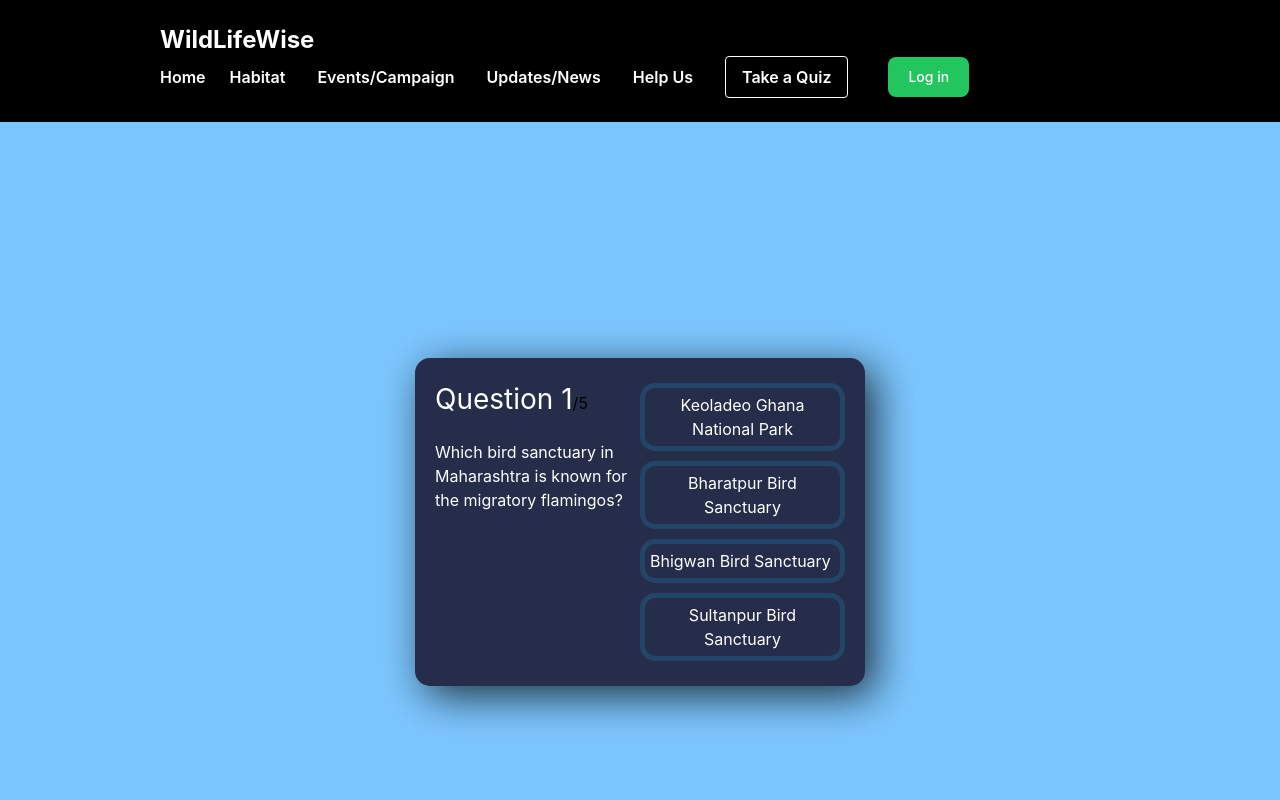
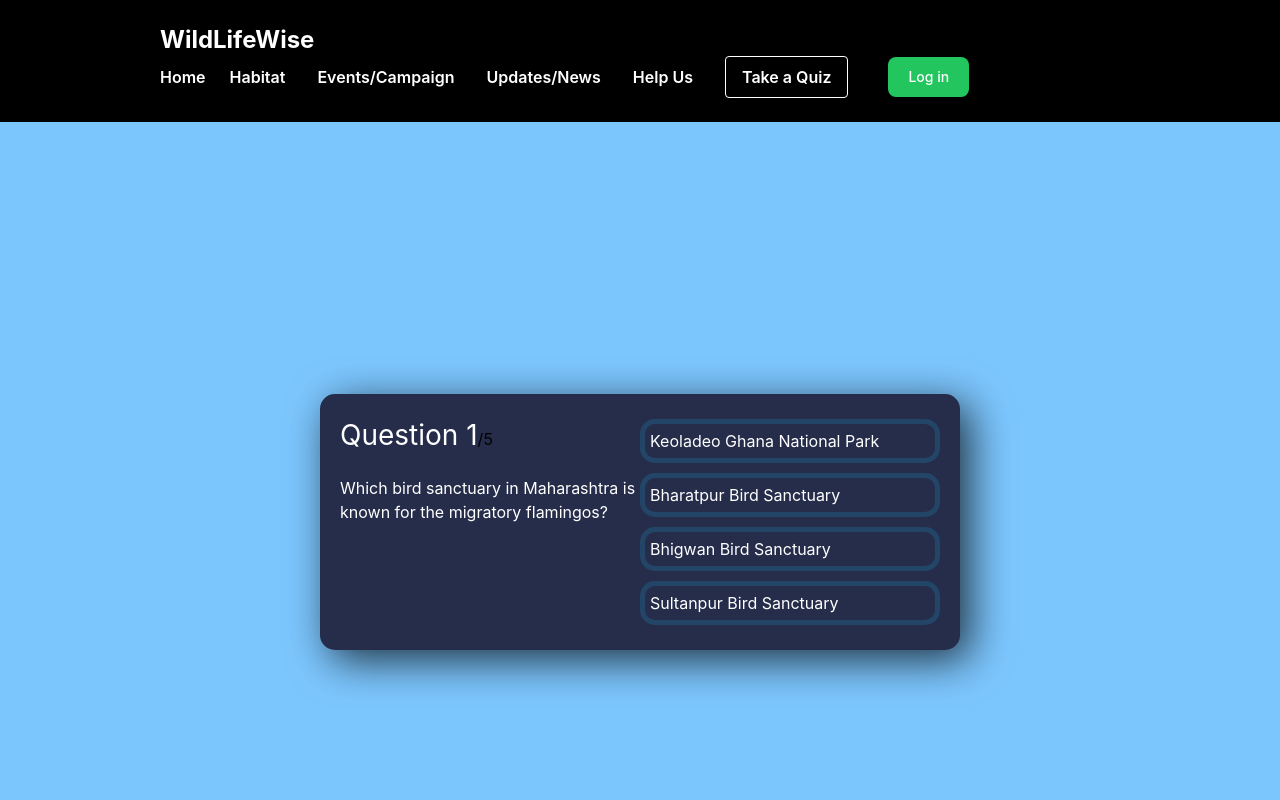
Before and after one commit to 3110manav/BNB_CodeBullet_23, a React (Create React App) app in the folder client/: page /quiz in a window 1280 px wide. Shown: the top 800 px of the page. Built offline with nearby package versions, Linux system fonts and the light colour scheme.

Commit message:
Quiz Update final

```diff
--- a/client/src/components/quiz/quizStyles.css
+++ b/client/src/components/quiz/quizStyles.css
@@ -4,17 +4,20 @@
     justify-content: center;
     align-items: center;
     min-height: 100vh;
+
 }
 .app {
     background-color: #252d4a;
     width: 450px;
-    min-height: 200px;
-    height: min-content;
+
+    /* height: min-content; */
     border-radius: 15px;
     padding: 20px;
     box-shadow: 10px 10px 42px 0px rgba(0, 0, 0, 0.75);
     display: flex;
     justify-content: space-evenly;
+    height:40%;
+    width: 50%;
   }
 
   .score-section {
```
